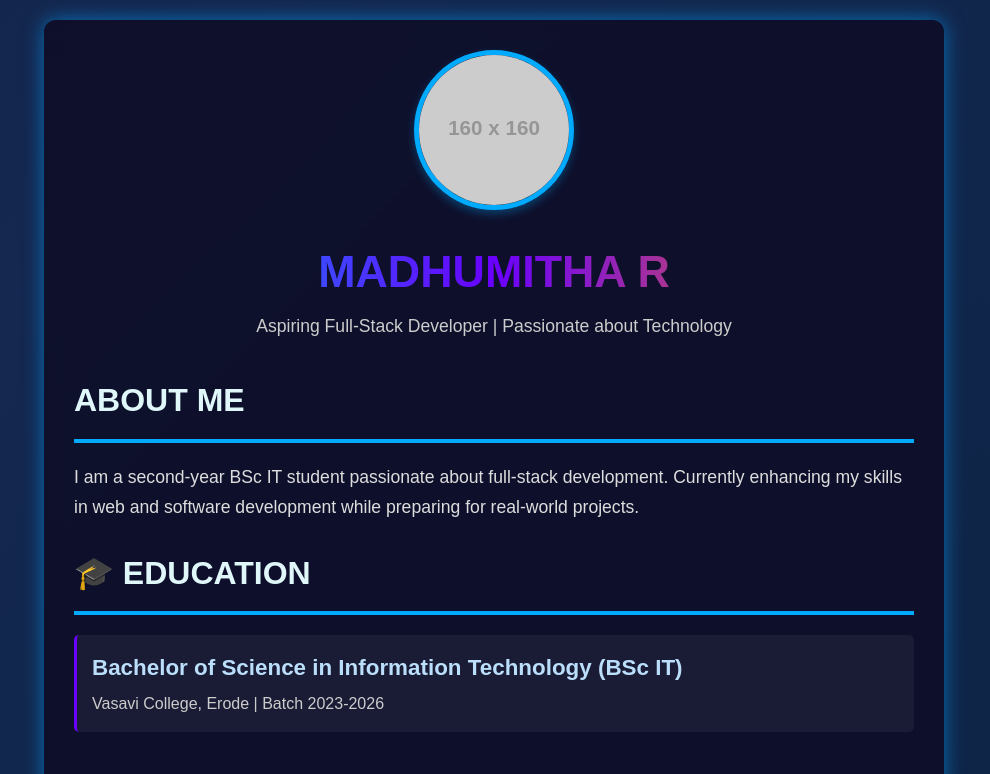
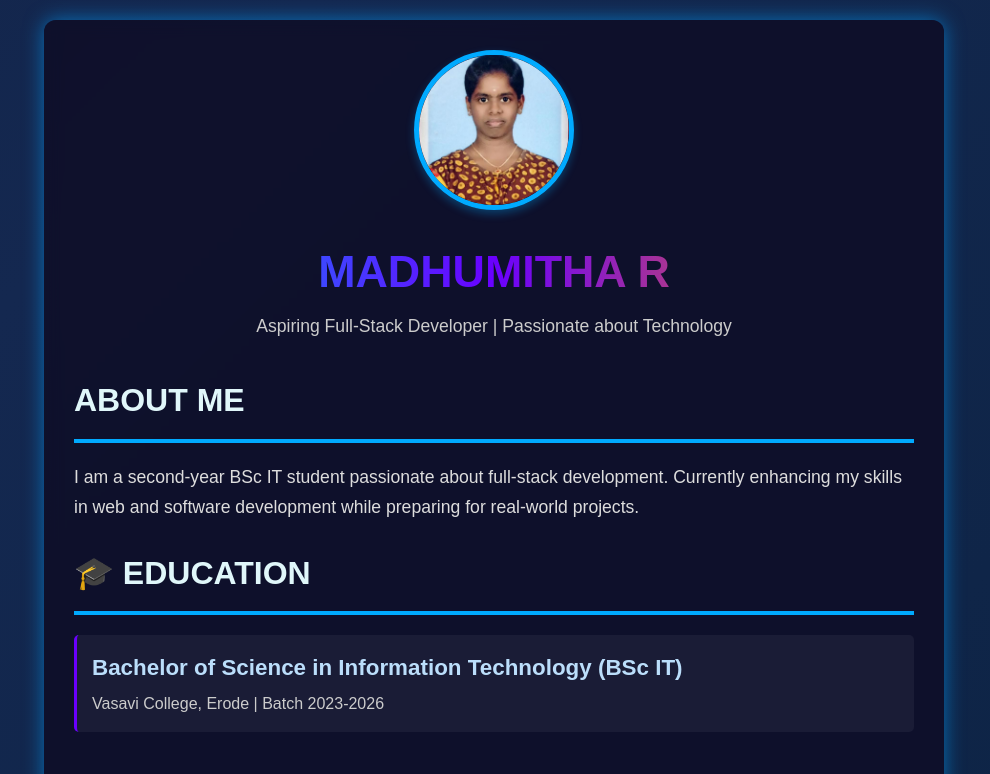
Before and after one commit to 123Madhumitha/Madhu-2005-, a plain HTML site: page index.html in a window 1280 px wide. Shown: the top 774 px of the page, without its empty margins (146-1136 px from the left). Drawn offline with Linux system fonts and the light colour scheme; placeholder pictures from the web are drawn by us.

Commit message:
Update index.html

```diff
--- a/index.html
+++ b/index.html
@@ -328,7 +328,7 @@
 <body>
   <div class="container">
     <header>
-      <img src="https://via.placeholder.com/160" alt="Profile Picture" class="profile-pic">
+      <img src="IMG-20250323-WA0061(1).jpg" alt="Profile Picture" class="profile-pic">
       <h1>MADHUMITHA R</h1>
       <p>Aspiring Full-Stack Developer | Passionate about Technology</p>
     </header>
```
